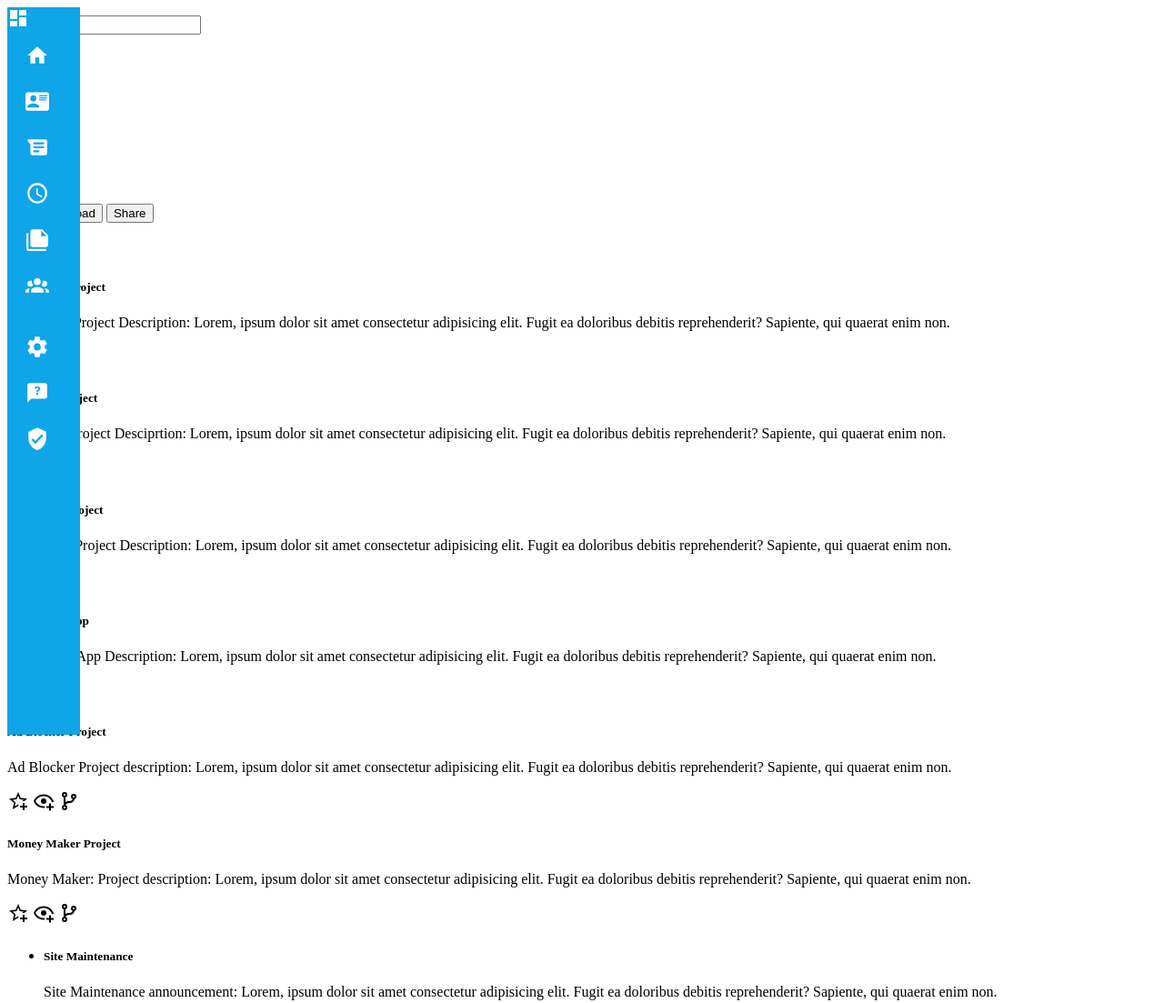
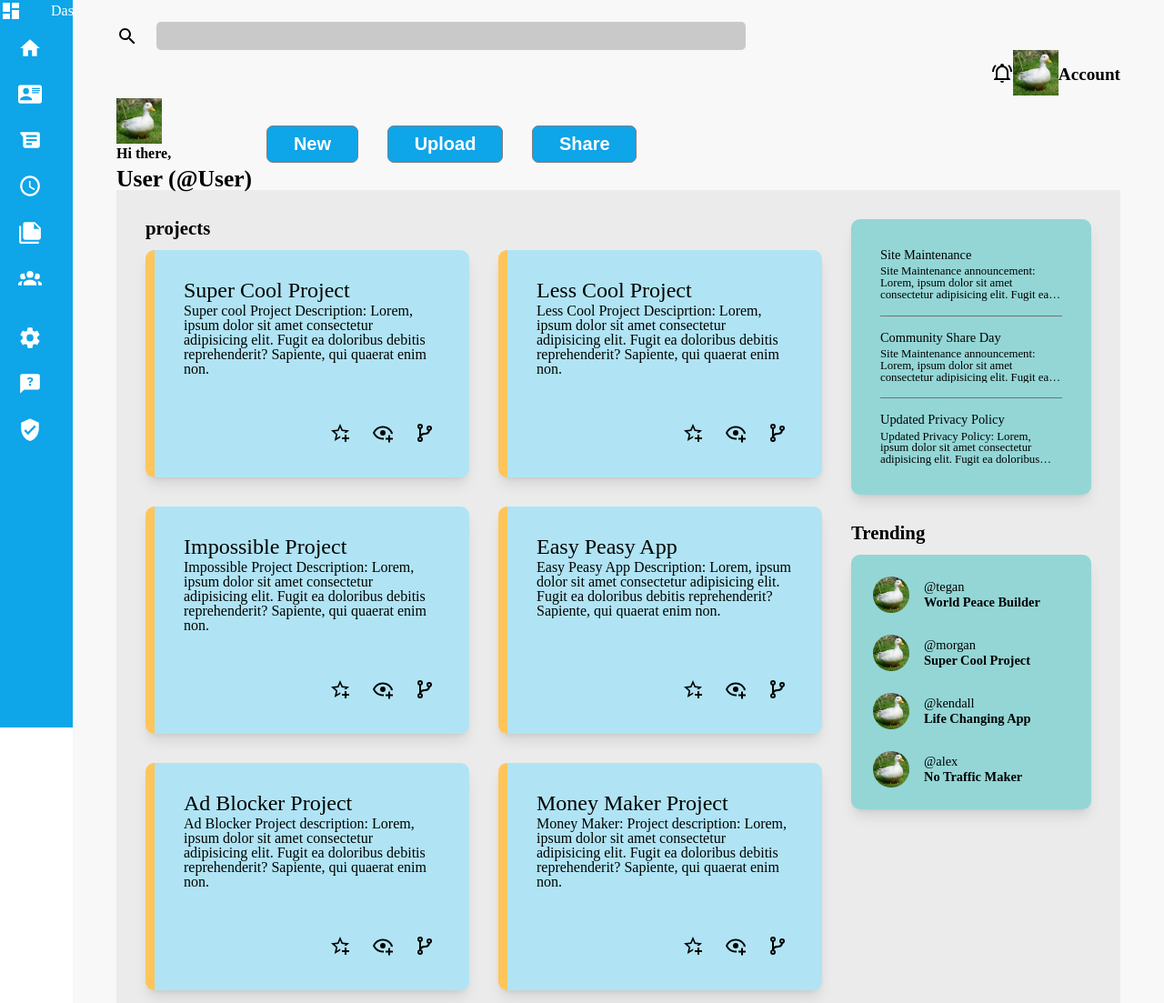
Before and after one commit to Chris-Quan/Dashboard, a plain HTML site: page index.html in a window 1280 px wide. Shown: the top 1103 px of the page at 91% size. Drawn offline with Linux system fonts and the light colour scheme.

Commit message:
project wrapup

```diff
--- a/index.html
+++ b/index.html
@@ -3,36 +3,10 @@
    <head>
       <meta charset="utf-8">
       <title>Dashboard</title>
+      <link rel="stylesheet" href="reset.css" />
       <link rel = "stylesheet" href='styles.css'>
    </head>
-
    <body>
-        <!--top bar-->
-        <div class ="topBar">
-            <div class = "topHalf">
-                <div class="search">
-                    <img src = "images/icons/magnify.svg" alt ="" >
-                    <input type = "text" name = "search">
-                </div>
-                <div class ="notification">
-                    <img src = "images/icons/bell-ring-outline.svg" alt="" >
-                </div>
-                <div class="account picture">
-                    <img src = "images/profilePicture.png" width="50" height = "50" alt="profile picture" >
-                    <p>Account</p>
-                </div>
-            </div>
-            <div class = "bottomHalf">
-                <div class = "profile">
-                    <img src = "images/profilePicture.png" width="50" height = "50" alt="profile picture" >
-                </div>
-                <div class = "buttons">
-                    <button class="btn">New</button>
-                    <button class="btn">Upload</button>
-                    <button class="btn">Share</button>
-                </div>
-            </div>
-        </div>
       <!--side bar-->
       <div class = "sidebar">
          <div class="sidebarItem">
@@ -78,13 +52,47 @@
             <h1>Privacy</h1>
          </div>
       </div>
+      <!--top bar-->
+      <div class ="topBar">
+      <div class = "topHalf">
+         <div class="search">
+            <div class = sidebarItem>
+               <img src = "images/icons/magnify.svg" alt ="" >
+            </div>
+            <input type = "text" name = "search">
+         </div>
+         <div class ="account">
+            <div class ="menuIcon">
+               <img src = "images/icons/bell-ring-outline.svg" alt="" >
+            </div>
+            <div class="profilePicture">
+               <img src = "images/profilePicture.png" width="50" height = "50" alt="profile picture" >
+            </div>
+            <p class = "name">Account</p>
+         </div>
+      </div>
+      <div class = "bottomHalf">
+         <div class = "profile">
+            <div class="profilePicture">
+               <img src = "images/profilePicture.png" width="50" height = "50" alt="profile picture" >
+               <div class="profile-name">
+                  <p class="greeting">Hi there,</p>
+                  <p class="name">User <span class="username">(@User)</span></p>
+               </div>
+            </div>
+            <div class = "buttons">
+               <button class="btn">New</button>
+               <button class="btn">Upload</button>
+               <button class="btn">Share</button>
+            </div>
+         </div>
+      </div>
       <!--body-->
-        <div>
       <main class = "content">
          <div class = "projects">
             <h3>projects</h3>
             <!--Card section-->
-                    <div class ="card panel">
+            <div class ="cardPanel">
                <div class="card">
                   <h5 class="card-title">Super Cool Project</h5>
                   <p class="card-text">
@@ -159,10 +167,9 @@
                </div>
             </div>
          </div>
-            </main>
-        </div>
+
       <!--Annoucment panel-->
-        <div class="announcements">
+      <div class="cardPanel">
          <ul class="card">
             <li class="announcement">
                <h5 class="card-title">Site Maintenance</h5>
@@ -192,28 +199,28 @@
          <h3>Trending</h3>
          <ul class="card">
             <!-- List of all trending people -->
-                <li class="trend-1">
+            <li class="trend trend-1">
                <div class="gh-avatar2"></div>
                <div class="account">
                   <p class="username">@tegan</p>
                   <p class="name card-text">World Peace Builder</p>
                </div>
             </li>
-                <li class="trend-2">
+            <li class="trend trend-2">
                <div class="gh-avatar"></div>
                <div class="account">
                   <p class="username">@morgan</p>
                   <p class="name card-text">Super Cool Project</p>
                </div>
             </li>
-                <li class="trend-3">
+            <li class="trend trend-3">
                <div class="gh-avatar3"></div>
                <div class="account">
                   <p class="username">@kendall</p>
                   <p class="name card-text">Life Changing App</p>
                </div>
             </li>
-                <li class="trend-4">
+            <li class="trend trend-4">
                <div class="gh-avatar4"></div>
                <div class="account">
                   <p class="username">@alex</p>
@@ -222,5 +229,6 @@
             </li>
          </ul>
       </div>
+    </main>
    </body>
 </html>
--- /dev/null
+++ b/reset.css
@@ -0,0 +1,129 @@
+/* http://meyerweb.com/eric/tools/css/reset/
+   v2.0 | 20110126
+   License: none (public domain)
+*/
+
+html,
+body,
+div,
+span,
+applet,
+object,
+iframe,
+h1,
+h2,
+h3,
+h4,
+h5,
+h6,
+p,
+blockquote,
+pre,
+a,
+abbr,
+acronym,
+address,
+big,
+cite,
+code,
+del,
+dfn,
+em,
+img,
+ins,
+kbd,
+q,
+s,
+samp,
+small,
+strike,
+strong,
+sub,
+sup,
+tt,
+var,
+b,
+u,
+i,
+center,
+dl,
+dt,
+dd,
+ol,
+ul,
+li,
+fieldset,
+form,
+label,
+legend,
+table,
+caption,
+tbody,
+tfoot,
+thead,
+tr,
+th,
+td,
+article,
+aside,
+canvas,
+details,
+embed,
+figure,
+figcaption,
+footer,
+header,
+hgroup,
+menu,
+nav,
+output,
+ruby,
+section,
+summary,
+time,
+mark,
+audio,
+video {
+  margin: 0;
+  padding: 0;
+  border: 0;
+  font-size: 100%;
+  font: inherit;
+  vertical-align: baseline;
+}
+/* HTML5 display-role reset for older browsers */
+article,
+aside,
+details,
+figcaption,
+figure,
+footer,
+header,
+hgroup,
+menu,
+nav,
+section {
+  display: block;
+}
+body {
+  line-height: 1;
+}
+ol,
+ul {
+  list-style: none;
+}
+blockquote,
+q {
+  quotes: none;
+}
+blockquote:before,
+blockquote:after,
+q:before,
+q:after {
+  content: "";
+  content: none;
+}
+table {
+  border-collapse: collapse;
+  border-spacing: 0;
+}
--- a/styles.css
+++ b/styles.css
@@ -1,17 +1,27 @@
+
+
 body {
   width: 100vw;
   height: 100vh;
   display: grid;
+  grid-template-areas:
+    "drawer nav nav nav"
+    "drawer content content content";
+  grid-template-rows: 0.6fr 4fr;
+  grid-template-columns: 5rem 1fr 1fr 1fr;
 }
+
 .sidebar {
-  background-color: #0ea5e9;
+  background-color: #0ea5e9;;
   width: 5rem;
   position: fixed;
+  transition: width 0.4s ease-in;
+  overflow: hidden;
   height: 100vh;
 }
 
 .sidebar:hover {
-  width: 250px;
+  width: clamp(210px, 22vw, 325px);
 }
 
 .sidebarItem > h1 {
@@ -23,13 +33,13 @@ body {
   display: flex;
 }
 
-.sidebar:hover ~ .navbar,
+.sidebar:hover ~ .topBar,
 .sidebar:hover ~ .content {
-  margin-left: calc(250px - 5rem);
+  margin-left: calc(clamp(210px, 22vw, 325px) - 5rem);
 }
 
 .sidebarItem {
-  color: black;
+  color: white;
   display: flex;
   flex-direction: row;
   align-items: center;
@@ -56,3 +66,276 @@ a {
 .sidebar > div:nth-child(8) {
   padding-top: 60px;
 }
+
+.dashboard {
+  font-size: clamp(12px, calc(25px + 0.9vw), 50px);
+}
+.dashboard img {
+  display: flex;
+  align-items: center;
+  justify-content: flex-start;
+  width: calc(40px + 0.7vw);
+  height: calc(40px + 0.7vw);
+  padding-left: 10px;
+  padding-top: 10px;
+}
+
+/*top bar styling */
+.topBar {
+  grid-area: nav;
+  transition: margin-left 0.4s ease-in;
+  background-color: #f8f8f8;
+  padding: 1.5rem 3rem;
+  border-bottom: 2px solid rgb(219, 219, 219);
+  position: sticky;
+  top: 0;
+}
+
+.topNav {
+  display: grid;
+  grid-template-columns: 1fr max-content;
+  margin-bottom: 2.5rem;
+}
+
+.search {
+  display: flex;
+  align-items: center;
+  margin-right: auto;
+  width: 100%;
+}
+
+.search > input {
+  display: inline-block;
+  border: 0;
+  background-color: #c9c9c9;;
+  padding: 0.5rem 1.5rem;
+  outline-color: #084c61;
+  margin-left: 1.25rem;
+  border-radius: 5px;
+  width: min(80%, 600px);
+  margin-right: 20px;
+}
+
+.topBar .account {
+  display: flex;
+  justify-content: flex-end;
+  align-items: center;
+  font-size: 1.2rem;
+  font-weight: 800;
+}
+
+
+.account .accountPicture {
+  margin: 0 1rem 0 2.5rem;
+  height: 40px;
+  width: 40px;
+}
+
+img {
+  cursor: pointer;
+}
+
+.bottom {
+  display: flex;
+  justify-content: space-between;
+  align-items: center;
+}
+
+.profile {
+  display: flex;
+  align-items: center;
+  gap: 1rem;
+}
+.profile .accountPicture {
+  width: 75px;
+  height: 75px;
+}
+
+.greeting {
+  font-weight: 800;
+  margin-bottom: 0.4rem;
+}
+.profile .name {
+  font-size: 1.6rem;
+  font-weight: 800;
+}
+.buttons {
+  display: flex;
+  justify-content: flex-end;
+  align-items: right;
+  justify-content: right;
+  gap: 2rem;
+}
+
+.btn {
+  background-color: #0ea5e9;
+  color: white;
+  font-weight: 800;
+  padding: 0.5rem 1.8rem;
+  border-radius: 7px;
+  font-size: 20px;
+  border: 1px solid gray;
+  cursor: pointer;
+}
+
+
+/* main content */
+
+.content {
+  grid-area: content;
+  transition: margin-left 0.4s ease-in;
+  background-color: rgb(235, 235, 235);
+  display: grid;
+  padding: 2rem;
+  grid-template-columns: 1fr auto;
+  grid-template-rows: min-content 1fr;
+  gap: 2rem;
+  grid-template-areas:
+    "projects announcements"
+    "projects trending";
+}
+
+
+.content h3 {
+  font-size: 1.3rem;
+  font-weight: 600;
+  margin-bottom: 0.8rem;
+}
+
+.card {
+  background-color: rgba(45, 187, 187, 0.459);
+  padding: 2rem;
+  border-radius: 0.6rem;
+  box-shadow: 0 10px 15px -3px rgb(0 0 0 / 0.1), 0 4px 6px -4px rgb(0 0 0 /0.1);
+  max-width: 30vw;
+}
+
+.projects {
+  grid-area: projects;
+}
+
+.projects .cardPanel {
+  display: grid;
+  grid-template-columns: repeat(auto-fit, minmax(300px, 1fr));
+  grid-auto-rows: 250px;
+  gap: 2rem;
+  padding-bottom: 2rem;
+}
+
+.projects .card {
+  background-color: #62daff6e;
+  border-left: 10px solid rgb(255, 197, 91);
+  display: flex;
+  flex-direction: column;
+}
+.projects .card-title {
+  font-size: 1.5rem;
+  font-weight: 500;
+  margin-bottom: 0.2rem;
+}
+.projects .card-text {
+  display: -webkit-box;
+  -webkit-line-clamp: 5;
+  -webkit-box-orient: vertical;
+  overflow: hidden;
+}
+
+.projects .icons {
+  margin-top: auto;
+  align-self: flex-end;
+  display: flex;
+  justify-content: flex-end;
+  gap: 1.4rem;
+  align-items: center;
+  padding-bottom: 5px;
+  padding-right: 5px;
+}
+
+.announcements {
+  grid-area: announcements;
+}
+
+.announcement {
+  width: 25ch;
+  padding: 1rem 0;
+}
+
+.announcement:first-child {
+  padding-top: 0;
+}
+
+.announcement:last-child {
+  padding-bottom: 0;
+}
+
+.announcement h5 {
+  font-size: 0.9rem;
+  margin-bottom: 0.3rem;
+}
+
+.announcement p {
+  font-size: 0.8rem;
+  display: -webkit-box;
+  -webkit-line-clamp: 3;
+  -webkit-box-orient: vertical;
+  overflow: hidden;
+}
+
+.announcement + .announcement {
+  border-top: rgb(115, 115, 115) 1px solid;
+}
+
+.trending {
+  grid-area: trending;
+}
+
+.trending .card {
+  padding: 1.5rem;
+}
+
+.trend {
+  display: flex;
+  align-items: center;
+  gap: 1rem;
+  cursor: pointer;
+}
+
+.trend + .trend {
+  margin-top: 1.5rem;
+}
+.trend .account {
+  display: flex;
+  flex-direction: column;
+  align-items: flex-start;
+  font-size: 0.9rem;
+}
+
+.trend .username {
+  font-weight: 500;
+  margin-bottom: 0.15rem;
+}
+
+.trend-1 .gh-avatar2 {
+  background: url(images/profilePicture.png) center center / cover no-repeat;
+  border-radius: 50%;
+  width: 40px;
+  height: 40px;
+}
+.trend-2 .gh-avatar {
+  background: url(images/profilePicture.png) center center / cover no-repeat;
+  border-radius: 50%;
+  width: 40px;
+  height: 40px;
+}
+.trend-3 .gh-avatar3 {
+  background: url(images/profilePicture.png) center center / cover no-repeat;
+  border-radius: 50%;
+  width: 40px;
+  height: 40px;
+}
+.trend-4 .gh-avatar4 {
+  background: url(images/profilePicture.png) center center / cover no-repeat;
+  border-radius: 50%;
+  width: 40px;
+  height: 40px;
+}
```
Also changed, not shown: 1 other file. Lines whose indentation alone changed are shown as unchanged.
